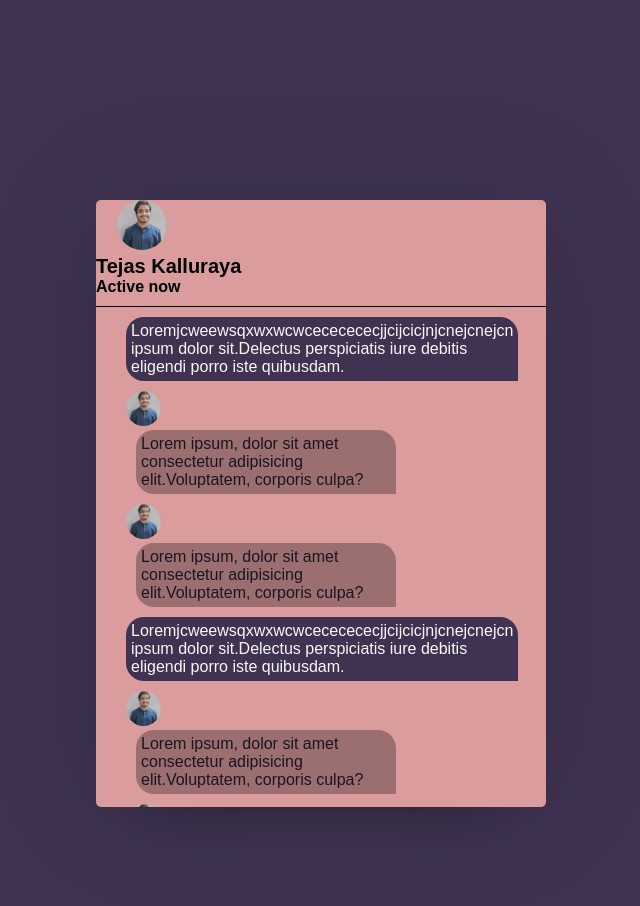
After one commit to TejasKalluraya/MyChatApp, a PHP site: page /chat.html in a window 1280 px wide. The commit adds this page. Shown: the top 906 px of the page, without its empty margins (319-959 px from the left). Run offline with PHP 8.4, Linux system fonts and the light colour scheme; some libraries are stand-ins or nearby versions; some web fonts are replaced.

Commit message:
refined active user list page and completed chat area front end

```diff
--- /dev/null
+++ b/chat.html
@@ -0,0 +1,76 @@
+<!DOCTYPE html>
+<html>
+    <head>
+        <meta charset="utf-8">
+        <meta http-equiv="X-UA-Compatible" content="IE=edge">
+        <title>MyChatApp | Tejas Kalluraya</title>
+        <meta name="description" content="">
+        <meta name="viewport" content="width=device-width, initial-scale=1">
+        <link rel="stylesheet" href="style.css">
+        <link rel="stylesheet" href="https://cdnjs.cloudfare.com/ajax/libs/font-awesome/5.15.2/css/all.min.css">
+        <link href="https://maxcdn.bootstrapcdn.com/font-awesome/4.2.0/css/font-awesome.min.css" rel="stylesheet">
+    </head>
+    <body>
+        <div class="wrapper">
+            <section class="chat-area">
+                <header>
+                        <a href="#"><i class="fas fa-arrow-left" class="back-icon"></i></a>
+                        <img src="userimg.jpg" alt="user image" height="50";
+                        width="50">
+                        <div class="details">
+                            <span>Tejas Kalluraya</span>
+                            <p>Active now</p>
+                        </div>
+
+
+                </header>
+                <div class="chat-box">
+                    <div class="outgoing">
+                        <div class="details">
+                            <p>Loremjcweewsqxwxwcwcececececjjcijcicjnjcnejcnejcn ipsum dolor sit.Delectus perspiciatis iure debitis eligendi porro iste quibusdam.</p>
+                        </div>
+                    </div>
+                    <div class="incoming">
+                        <img src="userimg.jpg" alt="">
+                        <div class="details">
+                            <p>Lorem ipsum, dolor sit amet consectetur adipisicing elit.Voluptatem, corporis culpa?</p>
+                        </div>
+                    </div>
+                    <div class="incoming">
+                        <img src="userimg.jpg" alt="">
+                        <div class="details">
+                            <p>Lorem ipsum, dolor sit amet consectetur adipisicing elit.Voluptatem, corporis culpa?</p>
+                        </div>
+                    </div>
+                    <div class="outgoing">
+                        <div class="details">
+                            <p>Loremjcweewsqxwxwcwcececececjjcijcicjnjcnejcnejcn ipsum dolor sit.Delectus perspiciatis iure debitis eligendi porro iste quibusdam.</p>
+                        </div>
+
+                    </div>
+                    <div class="incoming">
+                        <img src="userimg.jpg" alt="">
+                        <div class="details">
+                            <p>Lorem ipsum, dolor sit amet consectetur adipisicing elit.Voluptatem, corporis culpa?</p>
+                        </div>
+                    </div>
+                    <div class="incoming">
+                        <img src="userimg.jpg" alt="">
+                        <div class="details">
+                            <p>Lorem ipsum, dolor sit amet consectetur adipisicing elit.Voluptatem, corporis culpa?</p>
+                        </div>
+                    </div>
+                    <form action="#" class="typing-area">
+                        <input type="text"placeholder="Type a message here..">
+                        <button><i class="fab fa-telegram-plane"></i></button>
+
+                    </form>
+
+                </div>
+
+
+
+
+        </div>
+    </body>
+</html>
--- a/style.css
+++ b/style.css
@@ -67,9 +67,8 @@ input{
     display:block;
     align-items: center;
     justify-content: center;
+}
 
-
-}
 .search{
     display: flex;
     margin: 10px 0;
@@ -85,3 +84,104 @@ input{
     border-radius: 5px;
     border-width: 1.5px;
 }
+
+:is(.users, .users-list) .details{
+    margin:auto;
+    padding:5px;
+    height: 75px;
+    text-align: center;
+}
+:is(.users, .users-list) .details span{
+font-size: 18px;
+
+}
+.details p{
+    font-size: medium;
+}
+
+.users-list .status-dot{
+    color: #6432b5;
+    font-size: small;
+}
+.chat-box{
+    height: 500px;
+    padding: 10px 30px 20px 30px ;
+    box-shadow: inset 0 32px 32px -32px rgb(0 0 0/ 5%),
+                inset 0 -32px 32px -32px rgb(0 0 0/ 5%), ;
+    overflow-x: auto;
+    overflow-y: auto;
+}
+
+.chat-box .outgoing{
+    display: flex;
+}
+.incoming{
+    margin-bottom: 10px;
+}
+.outgoing{
+    margin-bottom: 10px;
+}
+.outgoing .details p{
+    background-color: #3F3351;
+    color: #fbf7f7;
+    border-radius: 18px 18px 0 18px;
+    padding: 5px;
+}
+.chat-box .chat{
+    margin: 15px 0;
+}
+.chat-box .chat p{
+    padding: 8px 16px;
+    word-wrap: break-word;
+    box-shadow: inset 0 32px 32px -32px rgb(0 0 0/ 5%),
+    inset 0 -32px 32px -32px rgb(0 0 0/ 5%), ;
+
+}
+.outgoing .details{
+    margin-left: auto;
+    max-width: calc(100% -130px);
+}
+.incoming .details{
+    margin-right: auto;
+    margin-left: 10px;
+    max-width: calc(100% - 130px);
+}
+.chat-box.incoming{
+    display: flex;
+    align-items: flex-end
+}
+.chat-box .incoming img{
+    height: 35px;
+    width: 35px;
+}
+.incoming .details p{
+background-color: #9b6f6f;
+color: #1a1521;
+border-radius: 18px 18px 0 18px;
+padding: 5px;
+}
+:is(.users-list, .chat-box)::-webkit-scrollbar{
+    width:0px ;
+}
+.chat-area .typing-area{
+    padding: 18px 30px;
+    display: flex;
+    justify-content: space-between;
+}
+.typing-area input{
+    height: 40px;
+    width: calc(100% -58px);
+    font-size: 17px;
+    border-radius: 5px;
+    padding: 0 13px;
+}
+.typing-area button{
+ width: 55px;
+ border: none;
+ outline: none;
+ border-radius: 0 5px 5px 0;
+ background-color:#3F3351;
+ color:#9b6f6f;
+ cursor: pointer;
+ font-size: 19px;
+}
```
Also changed, not shown: users.html (+23 -8 lines).
